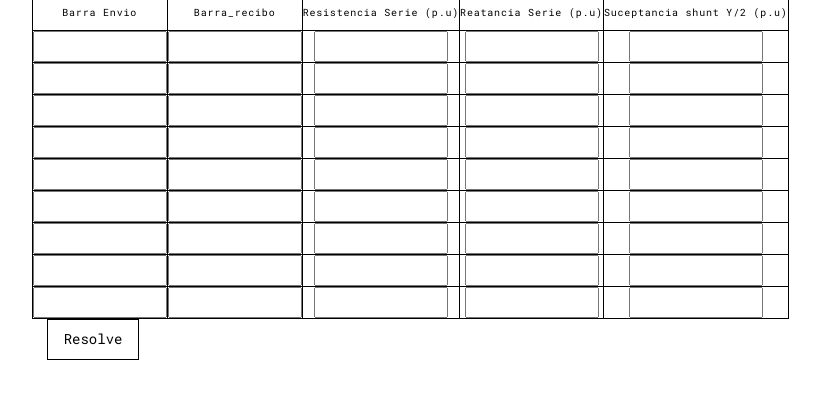
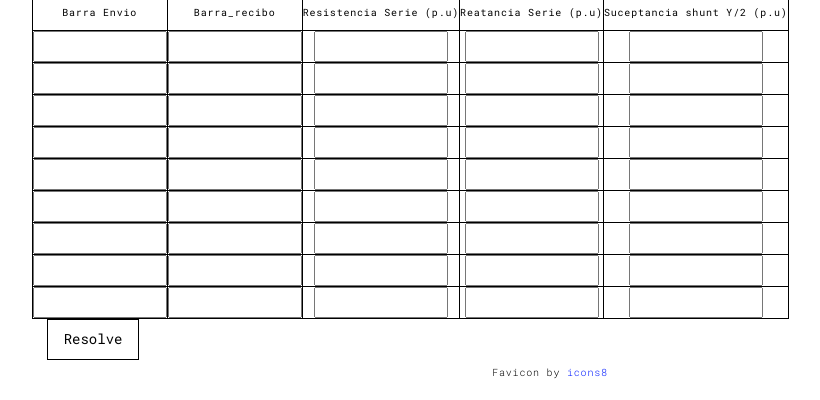
Before and after one commit to Ppaulo03/PythonWebPage, a Flask app: page /ISEE in a window 1280 px wide; the page is wider, and only the part inside the window is pictured. Shown: the part 826-1226 px from the top of that part, without its empty margins (90-910 px from the left). Before the commit the page ends 1186 px from the top of that part, so only its background shows below. Run offline with Flask 2, Linux system fonts and the light colour scheme; lists and menus that the app fills with data are empty; some libraries are stand-ins or nearby versions.

Commit message:
Changed Favicon

```diff
--- a/templates/layout.html
+++ b/templates/layout.html
@@ -72,6 +72,7 @@
     </header>
     {% block body %}
 
+
     {% endblock %}
 
     {% block footer %}
@@ -79,6 +80,10 @@
     <footer class="footer-container text-center">
         <div class="container">
             <div class="row">
+                <div class="col-xs-12">
+                    <p>Favicon by <a href="https://icons8.com"  target="_blank" rel="noopener noreferrer" >icons8</a> </p>
+                </div>
+
                 <!-- <div class="col-xs-12">
                     <p>© UNTITLED | Website created with <a href="http://www.mashup-template.com/"
                             title="Create website with free html template">Mashup Template</a>/<a
@@ -94,4 +99,5 @@
     {% endblock %}
 </body>
 
+
 </html>
```
Also changed, not shown: static/favicon.ico, static/favicon2.ico (added), static/favicon3.ico (added).
